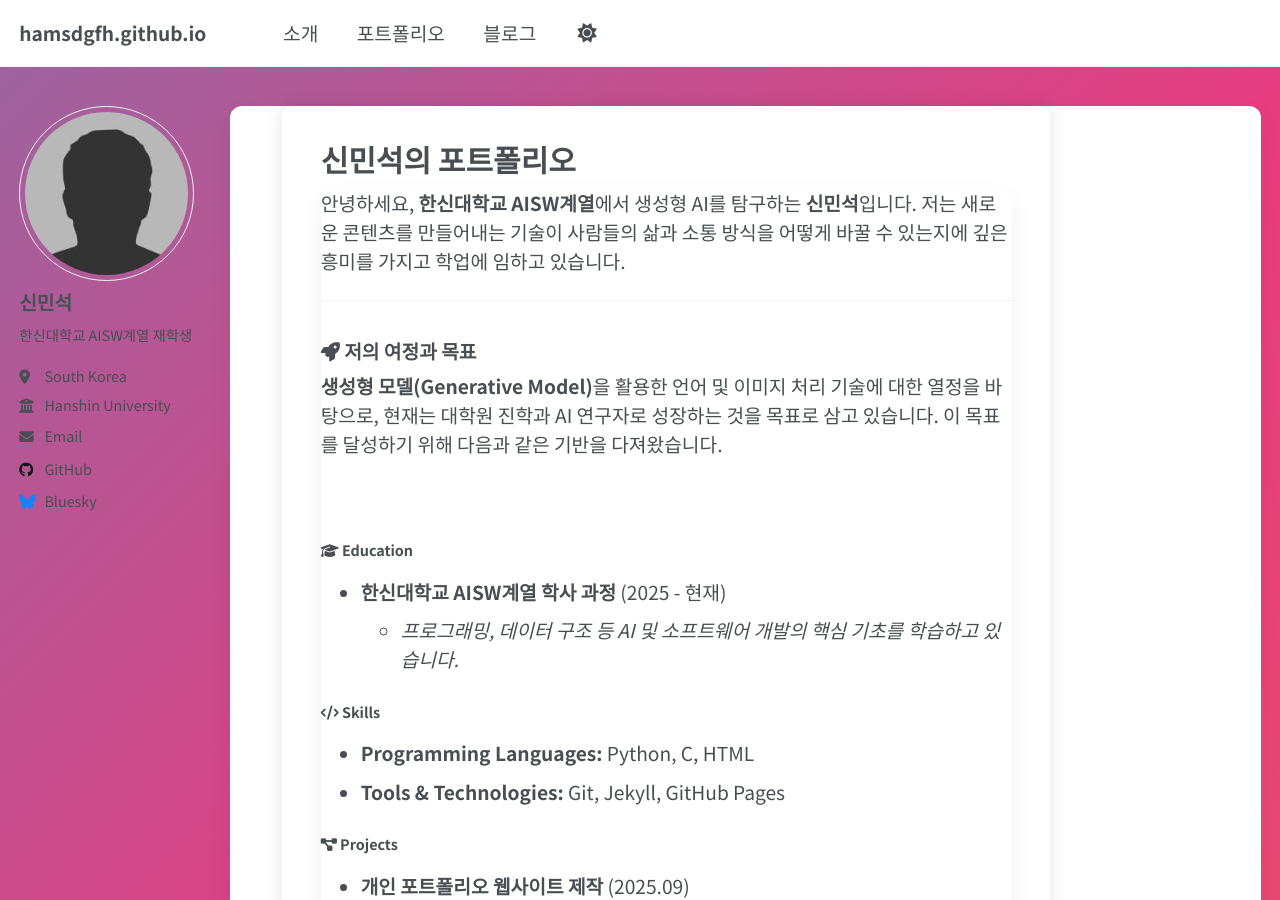
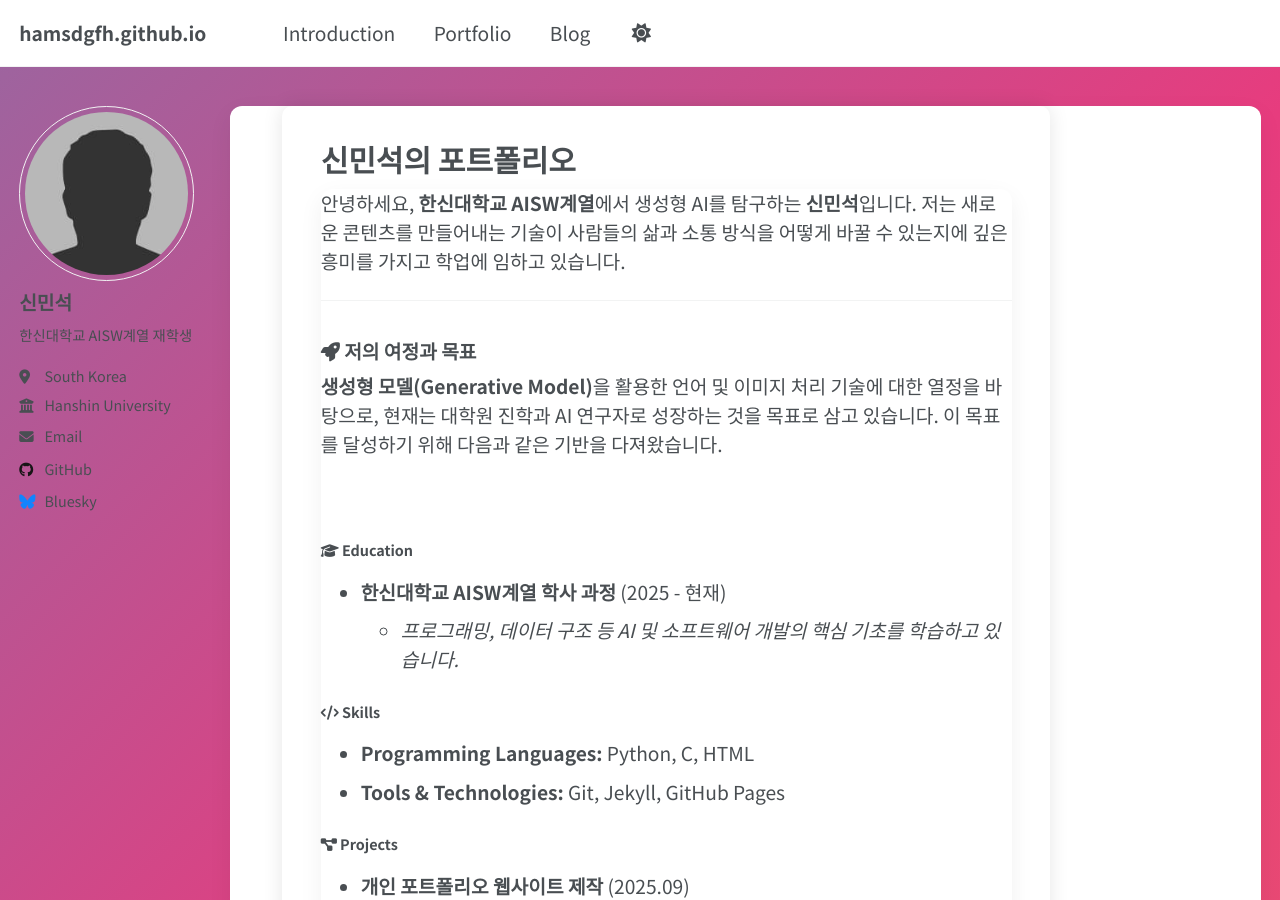
Before and after one commit to hamsdgfh/hamsdgfh.github.io, a Jekyll site: the page built from _pages/about.md, in a window 1280 px wide and 900 px high. Built offline with Jekyll 4.4.1, drawn with Linux system fonts in a browser that asks for light colours; a script that is not in the unit is left out.

Commit message:
Translate navigation titles from Korean to English

```diff
--- a/_data/navigation.yml
+++ b/_data/navigation.yml
@@ -1,7 +1,7 @@
 main:
-  - title: "소개"
+  - title: "Introduction"
     url: /
-  - title: "포트폴리오"
+  - title: "Portfolio"
     url: /portfolio/
-  - title: "블로그"
+  - title: "Blog"
     url: /year-archive/
```
